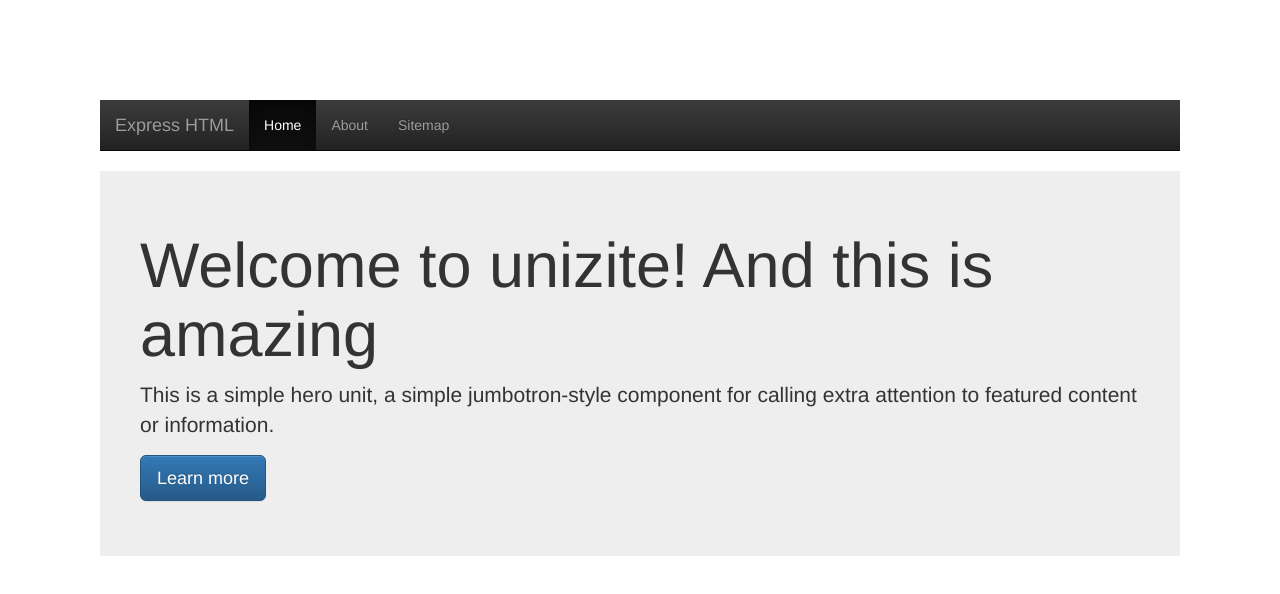
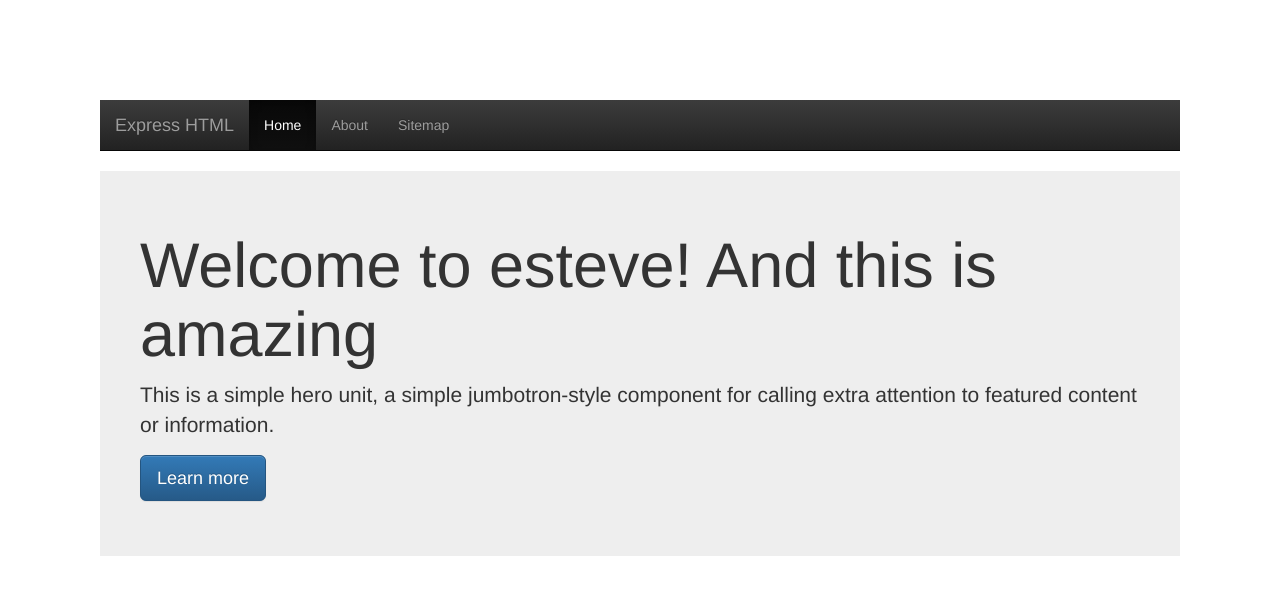
Before and after one commit to estevevg/wpmkapi, a website: page index.html in a window 1280 px wide. Drawn offline with nearby package versions, Linux system fonts and the light colour scheme.

Commit message:
This is a test

```diff
--- a/index.html
+++ b/index.html
@@ -25,7 +25,7 @@
   </div>
 </nav>
     <div class="jumbotron"  style="padding:40px;">
-      <h1>Welcome to unizite! And this is amazing</h1>
+      <h1>Welcome to esteve! And this is amazing</h1>
       <p>This is a simple hero unit, a simple jumbotron-style component for calling extra attention to featured content or information.</p>
       <p><a class="btn btn-primary btn-lg" href="#" role="button">Learn more</a></p>
     </div>
```
